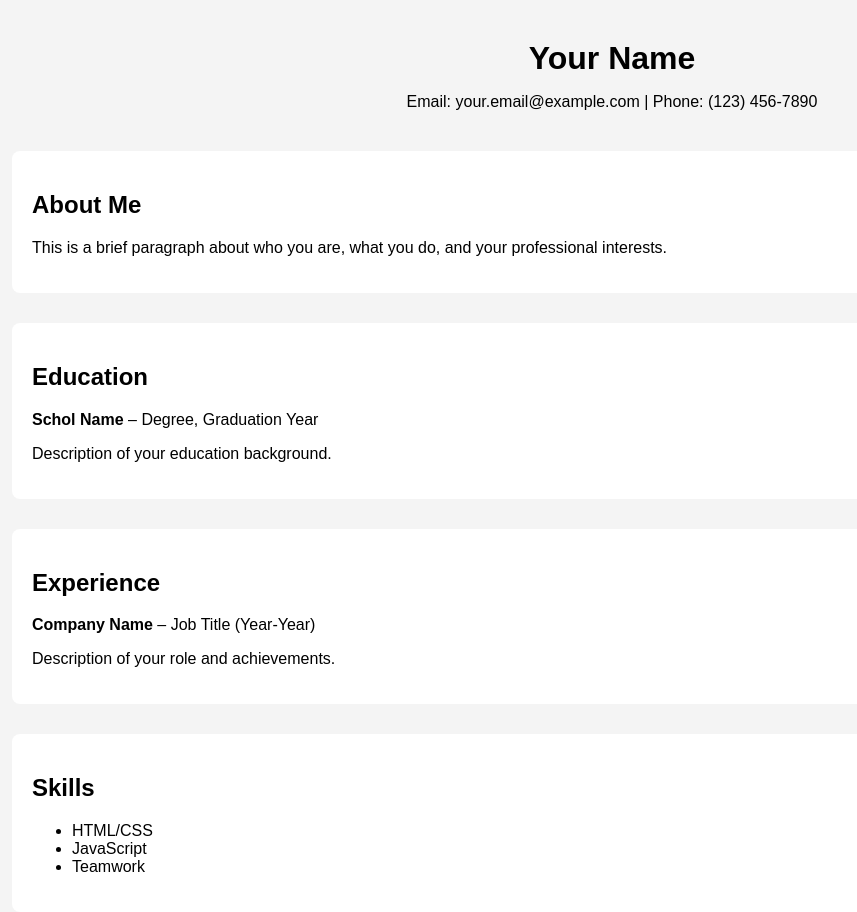
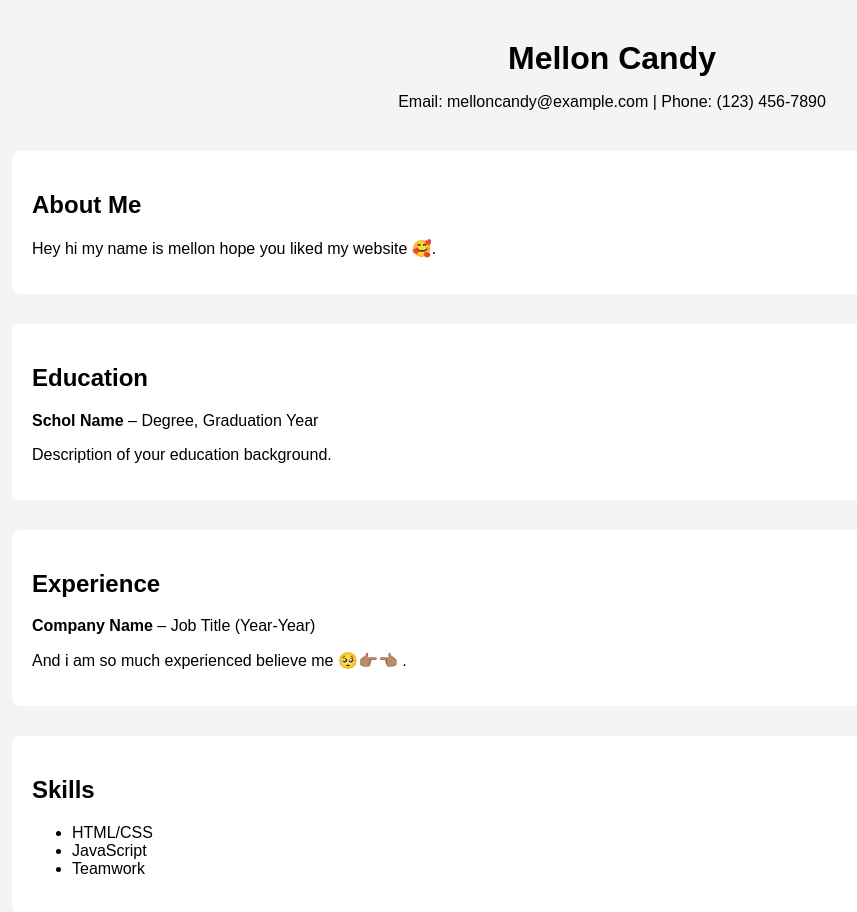
Before and after one commit to melloncandy/check-resume, a plain HTML site: page index.html in a window 1280 px wide. Shown: the whole page, without its empty margins (28-885 px from the left). Drawn offline with Linux system fonts and the light colour scheme.

Commit message:
Update index.html

```diff
--- a/index.html
+++ b/index.html
@@ -28,13 +28,13 @@
 <body>
 
     <header>
-        <h1>Your Name</h1>
-        <p>Email: your.email@example.com | Phone: (123) 456-7890</p>
+        <h1>Mellon Candy</h1>
+        <p>Email: melloncandy@example.com | Phone: (123) 456-7890</p>
     </header>
 
     <section>
-        <h2>About Me</h2>
-        <p>This is a brief paragraph about who you are, what you do, and your professional interests.</p>
+        <h2>About Me </h2>
+        <p>Hey hi my name is mellon hope you liked my website 🥰.</p>
     </section>
 
     <section>
@@ -46,7 +46,7 @@
     <section>
         <h2>Experience</h2>
         <p><strong>Company Name</strong> – Job Title (Year-Year)</p>
-        <p>Description of your role and achievements.</p>
+        <p>And i am so much experienced believe me 🥺👉🏽👈🏽 .</p>
     </section>
 
     <section>
```
